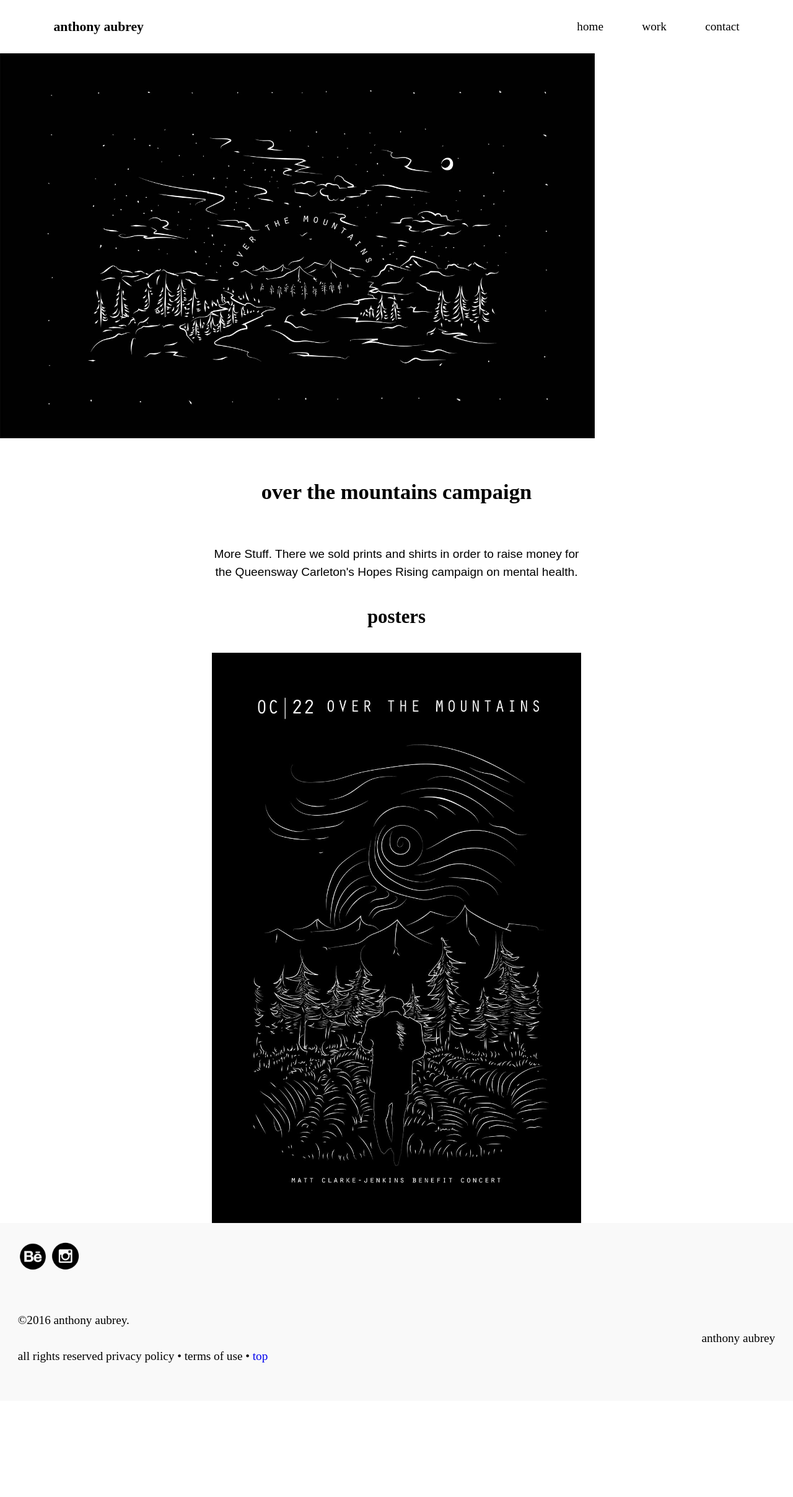
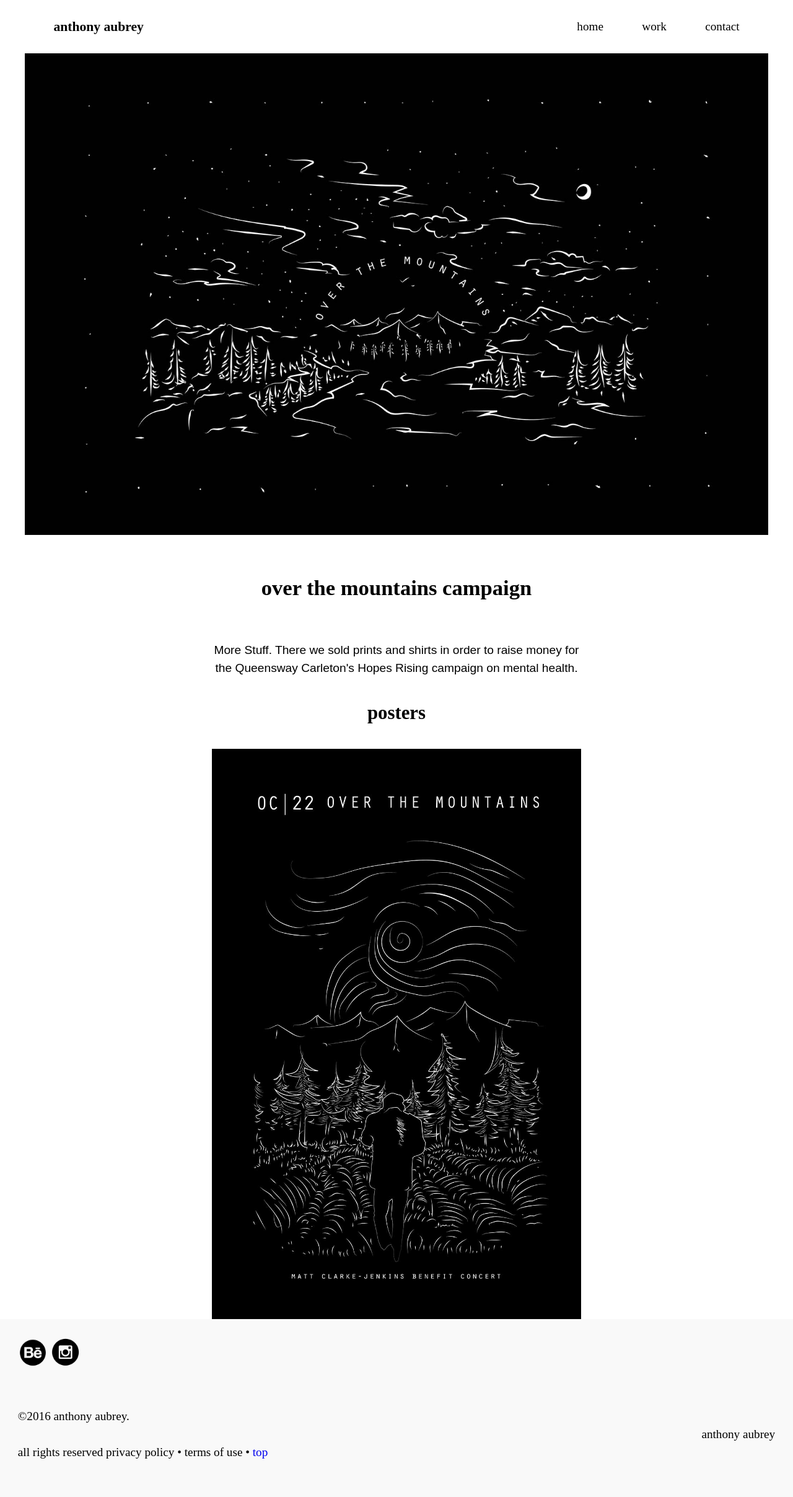
Before and after one commit to anthonyaubrey/portfolio, a Jekyll site: the page built from otm.html, in a window 1280 px wide. Shown: the whole page at 62% size. Built offline with Jekyll 4.4.1, drawn with Linux system fonts in a browser that asks for light colours; before the commit the page ends 2260 px from its top, so only the background shows below that.

Commit message:
changed img size

```diff
--- a/otm.html
+++ b/otm.html
@@ -3,7 +3,7 @@ layout: default
 ---
 
 <main role="main" id="main" class="text-center">
-  <img class="img-flex quarterimg center"src="{{site.baseurl}}/img/otm-poster-2.jpg">
+  <img class="img-flex limgwrap"src="{{site.baseurl}}/img/otm-poster-2.jpg">
   <div class="wrapper">
     <h1 class="island-2 wrapper">over the mountains campaign</h1>
     <p class="open-sans">More Stuff. There we sold prints and shirts in order to raise money for the Queensway Carleton's Hopes Rising campaign on mental health.</p>
```
